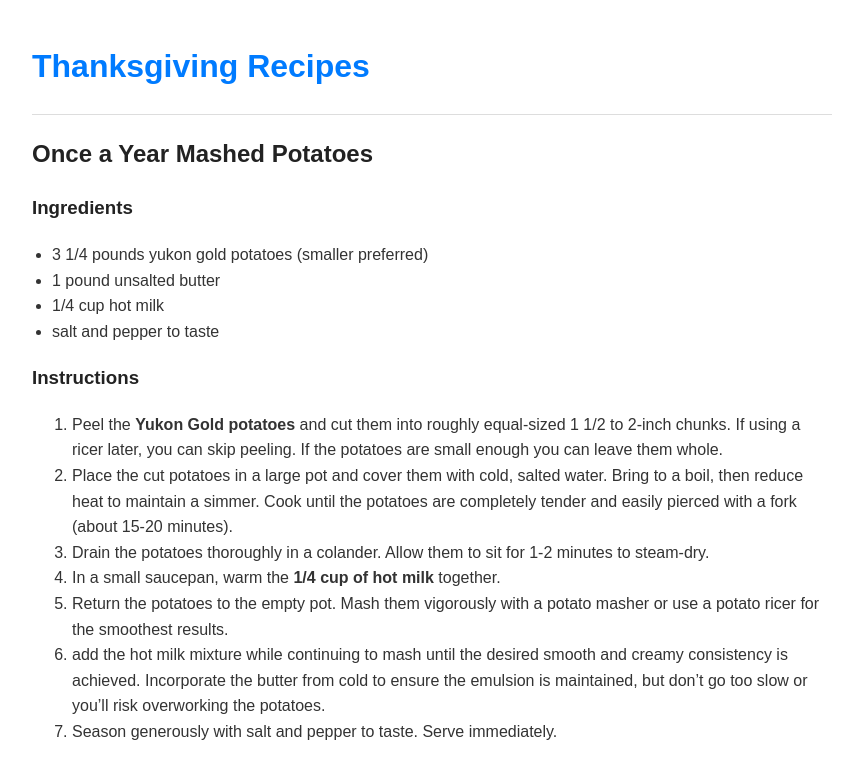
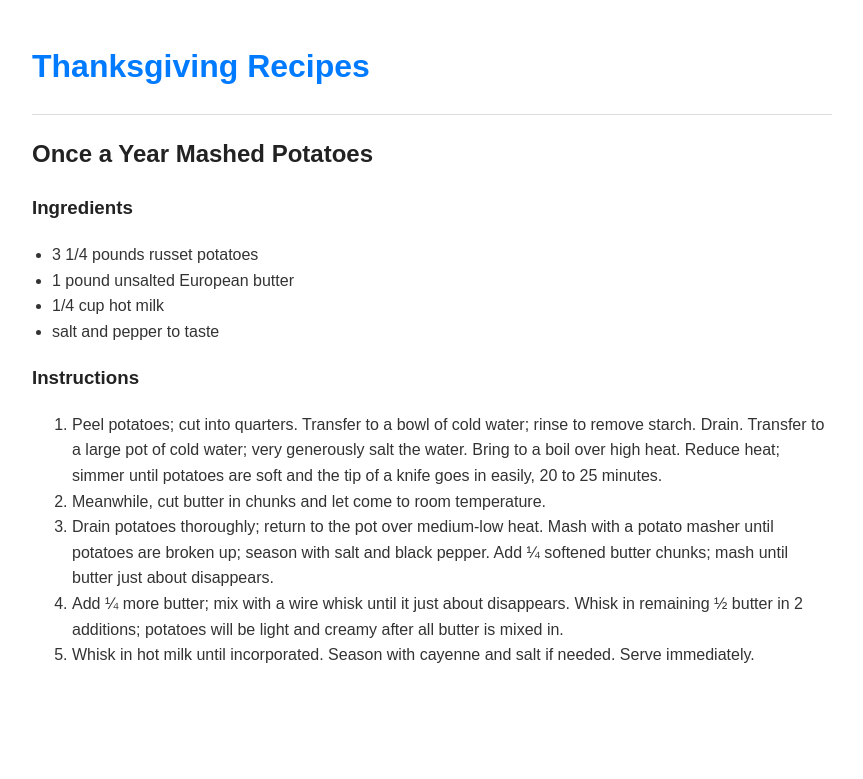
Before and after one commit to JabronieMan/thanksgiving, a Jekyll site: the page built from _recipes/mashed-potatoes.md, in a window 1280 px wide. Shown: the top 779 px of the page, without its empty margins (208-1071 px from the left). Built offline with Jekyll 4.4.1, drawn with Linux system fonts in a browser that asks for light colours.

Commit message:
Potato updates

```diff
--- a/_recipes/mashed-potatoes.md
+++ b/_recipes/mashed-potatoes.md
@@ -4,11 +4,11 @@ title: Once a Year Mashed Potatoes
 ingredients:
   - quantity: 3.25
     unit: pounds
-    name: yukon gold potatoes
+    name: russet potatoes
     notes: smaller preferred
   - quantity: 1
     unit: pound
-    name: unsalted butter
+    name: unsalted european butter
   - quantity: 0.25
     unit: cup
     name: hot milk
@@ -18,17 +18,15 @@ ingredients:
 ---
 ### Ingredients
 
-*   3 1/4 pounds yukon gold potatoes (smaller preferred)
-*   1 pound unsalted butter
+*   3 1/4 pounds russet potatoes
+*   1 pound unsalted European butter
 *   1/4 cup hot milk
 *   salt and pepper to taste
 
 ### Instructions
 
-1.  Peel the **Yukon Gold potatoes** and cut them into roughly equal-sized 1 1/2 to 2-inch chunks. If using a ricer later, you can skip peeling. If the potatoes are small enough you can leave them whole.
-2.  Place the cut potatoes in a large pot and cover them with cold, salted water. Bring to a boil, then reduce heat to maintain a simmer. Cook until the potatoes are completely tender and easily pierced with a fork (about 15-20 minutes).
-3.  Drain the potatoes thoroughly in a colander. Allow them to sit for 1-2 minutes to steam-dry.
-4.  In a small saucepan, warm the **1/4 cup of hot milk** together.
-5.  Return the potatoes to the empty pot. Mash them vigorously with a potato masher or use a potato ricer for the smoothest results.
-6.  add the hot milk mixture while continuing to mash until the desired smooth and creamy consistency is achieved. Incorporate the butter from cold to ensure the emulsion is maintained, but don’t go too slow or you’ll risk overworking the potatoes.
-7.  Season generously with salt and pepper to taste. Serve immediately.
+1.  Peel potatoes; cut into quarters. Transfer to a bowl of cold water; rinse to remove starch. Drain. Transfer to a large pot of cold water; very generously salt the water. Bring to a boil over high heat. Reduce heat; simmer until potatoes are soft and the tip of a knife goes in easily, 20 to 25 minutes.
+2.  Meanwhile, cut butter in chunks and let come to room temperature.
+3.  Drain potatoes thoroughly; return to the pot over medium-low heat. Mash with a potato masher until potatoes are broken up; season with salt and black pepper. Add ¼ softened butter chunks; mash until butter just about disappears.
+4.  Add ¼ more butter; mix with a wire whisk until it just about disappears. Whisk in remaining ½ butter in 2 additions; potatoes will be light and creamy after all butter is mixed in.
+5.  Whisk in hot milk until incorporated. Season with cayenne and salt if needed. Serve immediately.
```
